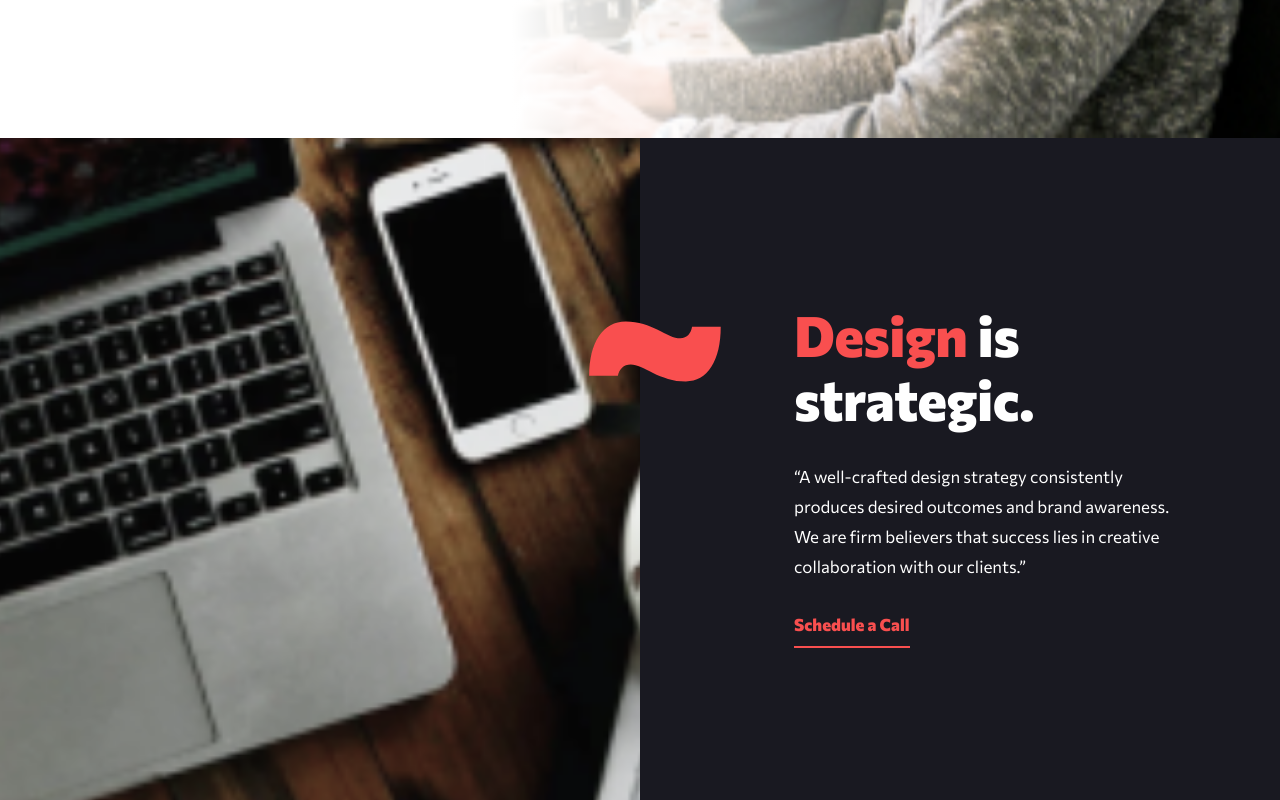
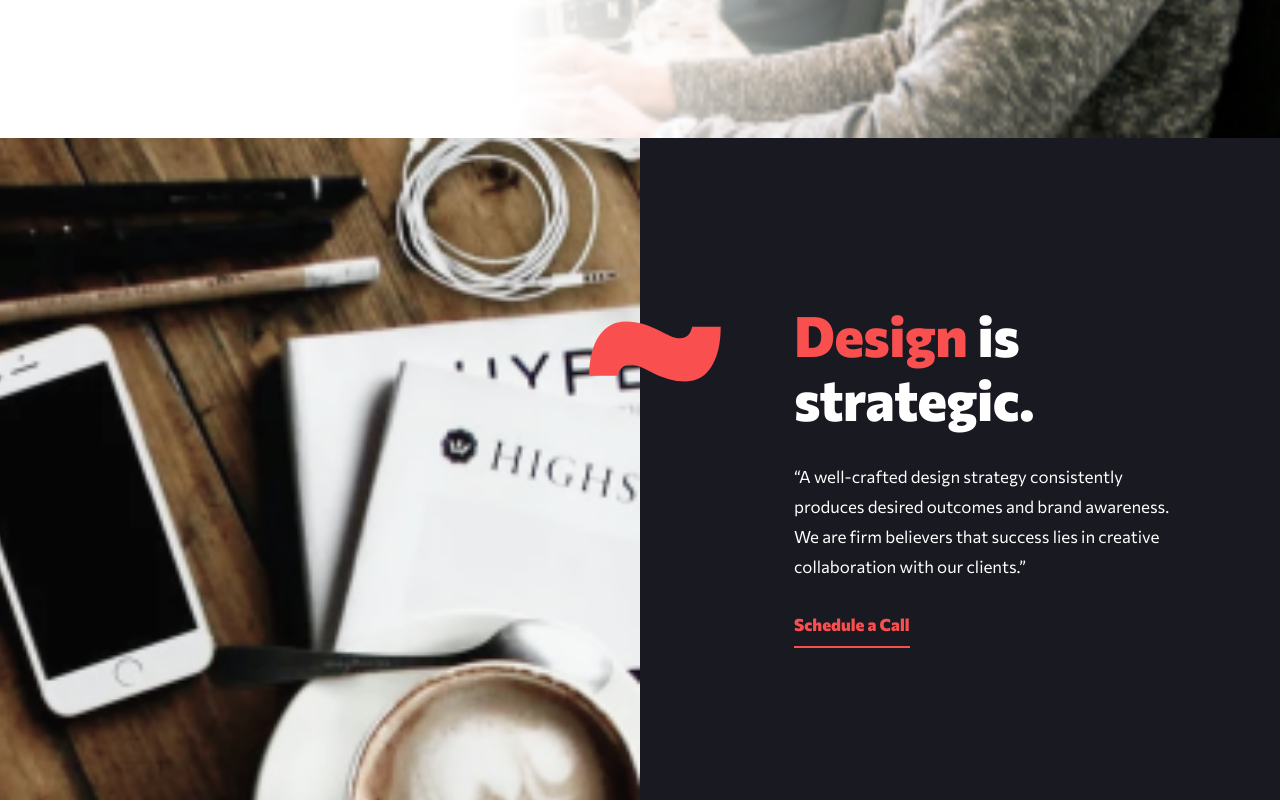
Before and after one commit to steffieMD/creative-landing-page, a React (Create React App) app: page / in a window 1280 px wide. Shown: the part 840-1640 px from the top of the page. Built offline with nearby package versions, Linux system fonts and the light colour scheme.

Commit message:
Update Main.js

```diff
--- a/src/Main.js
+++ b/src/Main.js
@@ -1,4 +1,5 @@
 import firstImg from "./assets/png/two-men-using-laptops.png";
+import heroImg from "./assets/png/hero-img-larger.png";
 
 function Main() {
   return (
@@ -7,7 +8,7 @@ function Main() {
         <img
           src={firstImg}
           alt="two men working on laptops"
-          className="w-full md:absolute md:h-[606px] lg:h-[800px]"
+          className="w-full md:absolute  md:h-[606px] lg:h-[800px]"
         />
         <div className="pt-14 px-6 z-10 md:w-[80%] md:pl-10 md:pr-[188px]  md:bg-gradient-to-r from-white from-[50%] to-transparent md:h-[606px] lg:h-[800px] lg:pt-[112px] lg:px-[165px]">
           <h1 className="text-[40px] font-extrabold leading-10 mb-[15px] pb-1 md:text-[56px] md:leading-[56px] md:pb-[19px] lg:pb-[39px] lg:text-[80px] lg:leading-[88px]">
@@ -25,7 +26,7 @@ function Main() {
       </div>
       <div className="">
         <div
-          className="bg-[url('/src/assets/png/second-img.png')] bg-cover h-[200px] w-full  md:absolute md:h-[658px] lg:h-[984px]
+          className="bg-[url('/src/assets/png/second-img.png')] md:bg-[url('/src/assets/png/second-image-tablet.png')] lg:bg-[url('/src/assets/png/second-img-large.png')] object-cover bg-right-top bg-cover bg-no-repeat h-[200px] w-full  md:absolute md:h-[658px] lg:h-[984px]
          md:right-1/2"></div>
 
         <div className="px-6 bg-customblue md:relative md:z-20 md:w-1/2 md:h-[538px] ml-auto md:pl-[69px] lg:pr-[106px] lg:pl-[154px] md:pr-10 lg:h-[784px]">
```
Also changed, not shown: src/assets/png/hero-img-larger.png (added), src/assets/png/second-image-tablet.png (added).
